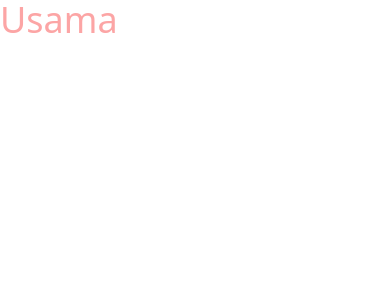
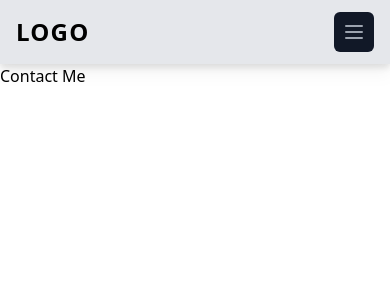
Before and after one commit to Usama726/first-react-app, a React (Create React App) app: page /contact in a window 390 px wide. Shown: the top 300 px of the page. Built offline with nearby package versions, Linux system fonts and the light colour scheme.

Commit message:
feat: made navbar and installed some packages

```diff
--- a/package.json
+++ b/package.json
@@ -8,6 +8,7 @@
     "@testing-library/user-event": "^13.5.0",
     "react": "^18.2.0",
     "react-dom": "^18.2.0",
+    "react-router-dom": "^6.22.3",
     "react-scripts": "5.0.1",
     "web-vitals": "^2.1.4"
   },
@@ -36,6 +37,7 @@
     ]
   },
   "devDependencies": {
+    "@babel/preset-react": "^7.24.1",
     "tailwindcss": "^3.4.3"
   }
 }
--- a/src/App.js
+++ b/src/App.js
@@ -1,9 +1,24 @@
+import React from "react";
+import Header from "./components/Header";
+import Home from "./pages/Home";
+import About from "./pages/About";
+import Contact from "./pages/Contact";
+import {
+  Route,
+  Routes,
+} from "react-router-dom";
+
 function App() {
   return (
-    <p className="text-4xl text-red-300">
-      Usama
-    </p>
-
+    <>
+      <Header />
+      <Routes>
+        <Route path="/" />
+        <Route path="/Home" element={<Home />} />
+        <Route path="/about" element={<About />} />
+        <Route path="/contact" element={<Contact />} />
+      </Routes>
+    </>
   );
 }
 
--- /dev/null
+++ b/src/components/Header.jsx
@@ -0,0 +1,46 @@
+import React, { useState } from "react";
+import { Link } from "react-router-dom";
+import Menu from "./Menu";
+
+function Header() {
+  const [showMobileMenu, setShowMobileMenu] = useState(false);
+  return (
+    <>
+      <nav className="bg-gray-200 drop-shadow-lg">
+        <div className="container mx-auto flex items-center justify-between h-16 px-4 ">
+          <Link
+            to="/"
+            className="flex-shrink-0 font-bold tracking-wider text-2xl"
+          >
+            LOGO
+          </Link>
+          <div className="hidden md:flex">
+            <Menu />
+          </div>
+          <button
+            type="button"
+            className="bg-gray-900 inline-flex md:hidden items-center justify-center p-2 rounded-md text-gray-400 hover:text-white hover:bg-gray-700 focus:outline-none focus:bg-gray-700 focus:text-white transition duration-150 ease-in-out"
+            onClick={() => setShowMobileMenu(!showMobileMenu)}
+          >
+            <svg
+              className="h-6 w-6"
+              stroke="currentColor"
+              fill="none"
+              viewBox="0 0 24 24"
+            >
+              <path
+                strokeLinecap="round"
+                strokeLinejoin="round"
+                strokeWidth="2"
+                d="M4 6h16M4 12h16M4 18h16"
+              ></path>
+            </svg>
+          </button>
+        </div>
+        {showMobileMenu && <Menu />}
+      </nav>
+    </>
+  );
+}
+
+export default Header;
--- /dev/null
+++ b/src/components/Menu.jsx
@@ -0,0 +1,21 @@
+import { Link } from "react-router-dom";
+
+const Menu = () => {
+  return (
+    <nav>
+      <ul className="flex flex-col items-center md:flex-row justify-center gap-3">
+        <li>
+          <Link to="/">Home</Link>
+        </li>
+        <li>
+          <Link to="/about">About</Link>
+        </li>
+        <li>
+          <Link to="/contact">Contact</Link>
+        </li>
+      </ul>
+    </nav>
+  );
+};
+
+export default Menu;
--- a/src/index.js
+++ b/src/index.js
@@ -3,11 +3,14 @@ import ReactDOM from 'react-dom/client';
 import './index.css';
 import App from './App';
 import reportWebVitals from './reportWebVitals';
+import { BrowserRouter } from 'react-router-dom';
 
 const root = ReactDOM.createRoot(document.getElementById('root'));
 root.render(
   <React.StrictMode>
-    <App />
+    <BrowserRouter >
+      <App />
+    </BrowserRouter>
   </React.StrictMode>
 );
 
--- /dev/null
+++ b/src/pages/About.jsx
@@ -0,0 +1,5 @@
+const About = () => {
+  return <h1>About Me</h1>;
+};
+
+export default About;
--- /dev/null
+++ b/src/pages/Contact.jsx
@@ -0,0 +1,5 @@
+const Contact = () => {
+  return <h1>Contact Me</h1>;
+};
+
+export default Contact;
--- /dev/null
+++ b/src/pages/Home.jsx
@@ -0,0 +1,5 @@
+const Home = () => {
+  return <h1>Home</h1>;
+};
+
+export default Home;
```
Also changed, not shown: src/App.css (deleted, +0 -38 lines), 1 other file (tests, documents, lock files or other folders).
